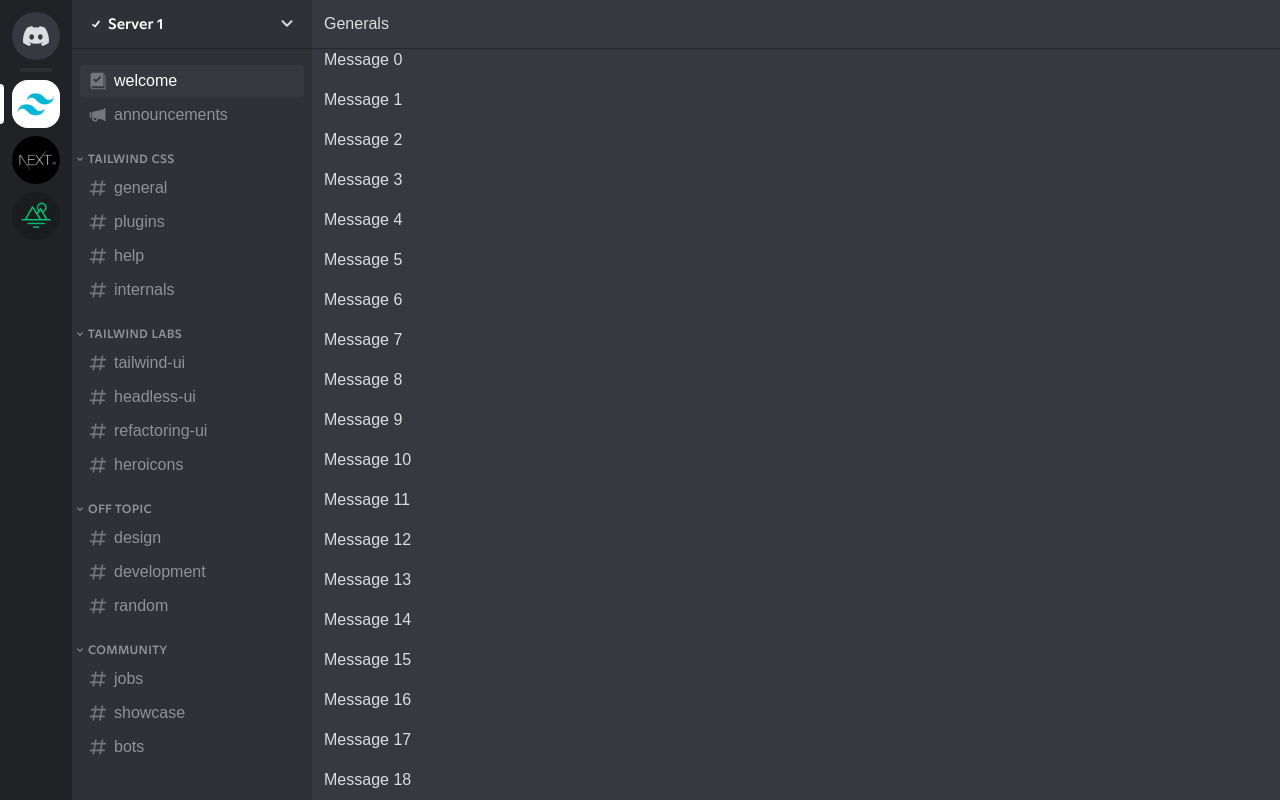
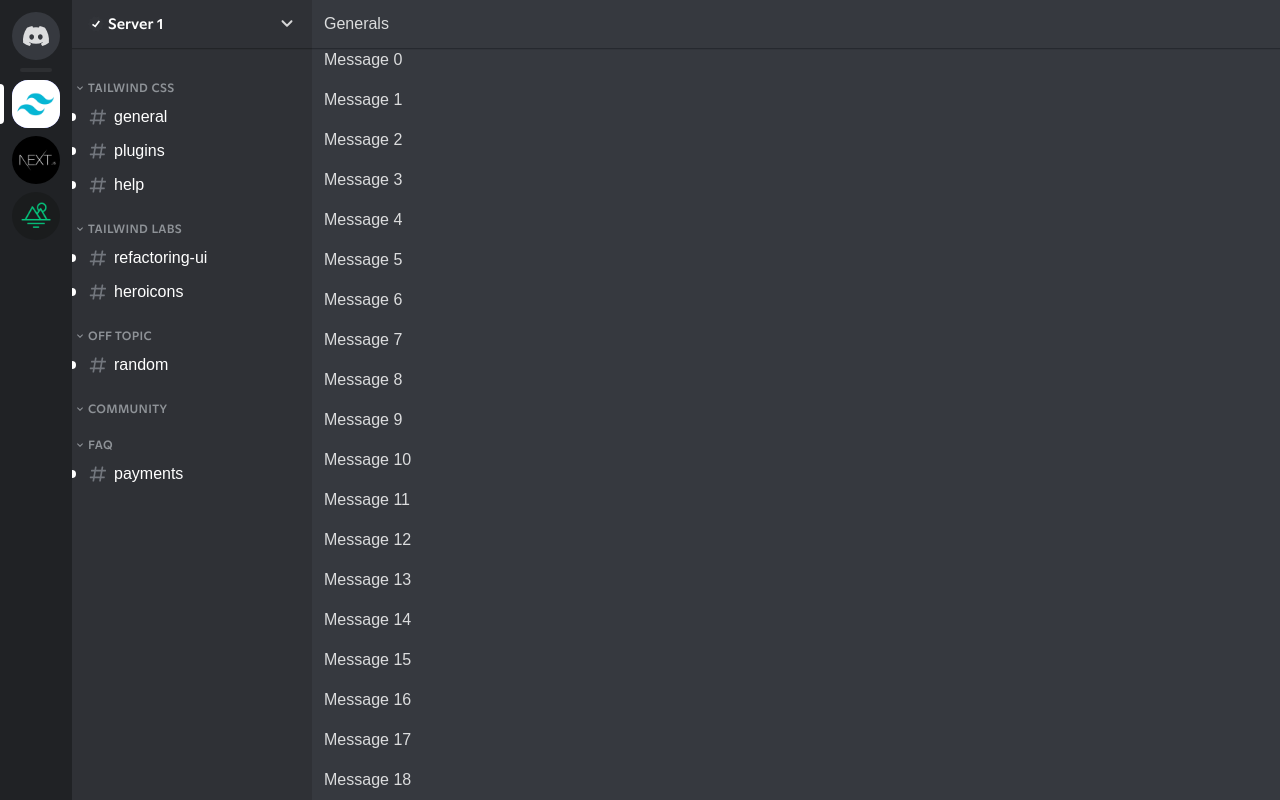
Before and after one commit to alimahdi-t/discord_ui_clone, a Next.js app: page /servers/1/channels/1 in a window 1280 px wide. Built offline with nearby package versions, Linux system fonts and the light colour scheme.

Commit message:
animate collapsable category and style unread channels

```diff
--- a/app/servers/[server]/channels/[channel]/page.tsx
+++ b/app/servers/[server]/channels/[channel]/page.tsx
@@ -1,15 +1,26 @@
+"use client";
 import * as Icons from "@/components/icons";
 
 import data from "@/data/data.json";
 import { ChannelLink } from "@/components/ChannelLink";
+import { useState } from "react";
+import { useParams } from "next/navigation";
 
-interface Props {
-  params: Promise<{ server: string; channel: string }>;
+const Server1 = () => {
+  const params = useParams<{ channel: string; server: string }>();
+  const { channel, server } = params;
+  console.log(channel);
+
+  const [closedCategories, setClosedCategories] = useState<number[]>([]);
+
+  function toggleCategory(categoryId: number) {
+    setClosedCategories((closedCategories) =>
+      closedCategories.includes(categoryId)
+        ? closedCategories.filter((id) => id !== categoryId)
+        : [...closedCategories, categoryId],
+    );
   }
 
-const Server1 = async (props: Props) => {
-  const { channel, server } = await props.params;
-  console.log(channel);
   return (
     <>
       <div className="bg-gray-800 w-60 flex flex-col">
@@ -25,13 +36,27 @@ const Server1 = async (props: Props) => {
           {data["1"].categories.map((category) => (
             <div key={category.id}>
               {category.label && (
-                <button className="flex items-center px-0.5 text-xs font-ginto uppercase tracking-wide">
-                  <Icons.ArrowComponent className="w-3 h-3 mr-0.5" />
+                <button
+                  onClick={() => toggleCategory(category.id)}
+                  className="flex items-center px-0.5 text-xs font-ginto uppercase tracking-wide hover:text-gray-100"
+                >
+                  <Icons.ArrowComponent
+                    className={`${
+                      closedCategories.includes(category.id) ? "-rotate-90" : ""
+                    } w-3 h-3 mr-0.5 transition duration-200`}
+                  />
                   {category.label}
                 </button>
               )}
               <div className="space-y-0.5 mt-[5px]">
-                {category.channels.map((channel) => (
+                {category.channels
+                  .filter((channel) => {
+                    const categoryIsOpen = closedCategories.includes(
+                      category.id,
+                    );
+                    return categoryIsOpen || channel.unread;
+                  })
+                  .map((channel) => (
                     <ChannelLink
                       key={channel.id}
                       channel={channel}
--- a/components/ChannelLink.tsx
+++ b/components/ChannelLink.tsx
@@ -5,7 +5,7 @@ import { usePathname } from "next/navigation";
 
 interface Props {
   server: string;
-  channel: { id: number; label: string; icon?: string | null }; // Allow null
+  channel: { id: number; label: string; icon?: string | null; unread: boolean }; // Allow null
 }
 
 export const ChannelLink = ({ server, channel, ...props }: Props) => {
@@ -15,16 +15,26 @@ export const ChannelLink = ({ server, channel, ...props }: Props) => {
       : Icons.HashtagIcon;
   const pathname = usePathname();
   const active = pathname === `/servers/${server}/channels/${channel.id}`;
+  const state = active
+    ? "active"
+    : channel.unread
+    ? "inactiveUnread"
+    : "inactiveRead";
+
+  const classes = {
+    active: "text-white bg-gray-600/30",
+    inactiveUnread: "text-white hover:bg-gray-600/15 active:bg-gray-600/30",
+    inactiveRead: "text-gray-300 hover:text-gray-100 active:bg-gray-600/30",
+  };
   return (
     <Link
       href={`/servers/${server}/channels/${channel.id}`}
-      className={`${
-        active
-          ? "text-white bg-gray-600/30"
-          : "text-gray-300 hover:text-gray-100 hover:bg-gray-600/15"
-      } flex items-center group px-2 mx-2 py-1 rounded`}
+      className={`${classes[state]} flex items-center group px-2 mx-2 py-1 rounded relative`}
       {...props}
     >
+      {state === "inactiveUnread" && (
+        <div className="absolute w-1 h-2 bg-white left-0 -ml-2 rounded-r-full"></div>
+      )}
       <Icon className="w-5 h-5 text-gray-400 mr-1.5" />
       {channel.label}
       <Icons.AddPersonIcon className="w-4 h-4 ml-auto text-gray-200 opacity-0 group-hover:opacity-100 hover:text-gray-100" />
--- a/data/data.json
+++ b/data/data.json
@@ -6,46 +6,55 @@
         "id": 1,
         "label": "",
         "channels": [
-          { "id": 1, "label": "welcome", "icon": "BookIcon" },
-          { "id": 2, "label": "announcements", "icon": "SpeakerphoneIcon" }
+          { "id": 1, "label": "welcome", "icon": "BookIcon","unread": false },
+          { "id": 2, "label": "announcements", "icon": "SpeakerphoneIcon","unread": false }
         ]
       },
       {
         "id": 2,
         "label": "Tailwind CSS",
         "channels": [
-          { "id": 3, "label": "general"},
-          { "id": 4, "label": "plugins" },
-          { "id": 5, "label": "help"},
-          { "id": 6, "label": "internals"}
+          { "id": 3, "label": "general", "unread": true},
+          { "id": 4, "label": "plugins", "unread": true },
+          { "id": 5, "label": "help", "unread": true},
+          { "id": 6, "label": "internals", "unread": false}
         ]
       },
       {
         "id": 3,
         "label": "Tailwind Labs",
         "channels": [
-          { "id": 7, "label": "tailwind-ui"},
-          { "id": 8, "label": "headless-ui"},
-          { "id": 9, "label": "refactoring-ui" },
-          { "id": 10, "label": "heroicons"}
+          { "id": 7, "label": "tailwind-ui", "unread": false},
+          { "id": 8, "label": "headless-ui","unread": false},
+          { "id": 9, "label": "refactoring-ui","unread": true },
+          { "id": 10, "label": "heroicons","unread": true}
         ]
       },
       {
         "id": 4,
         "label": "Off topic",
         "channels": [
-          { "id": 11, "label": "design" },
-          { "id": 12, "label": "development" },
-          { "id": 13, "label": "random" }
+          { "id": 11, "label": "design", "unread": false},
+          { "id": 12, "label": "development", "unread": false},
+          { "id": 13, "label": "random","unread": true }
         ]
       },
       {
         "id": 5,
         "label": "Community",
         "channels": [
-          { "id": 14, "label": "jobs"},
-          { "id": 15, "label": "showcase"},
-          { "id": 16, "label": "bots" }
+          { "id": 14, "label": "jobs","unread": false},
+          { "id": 15, "label": "showcase","unread": false},
+          { "id": 16, "label": "bots", "unread": false}
+        ]
+      },
+      {
+        "id": 6,
+        "label": "FAQ",
+        "channels": [
+          { "id": 17, "label": "payments","unread": true},
+          { "id": 18, "label": "courses","unread": false},
+          { "id": 19, "label": "important", "unread": false}
         ]
       }
     ]
```
Lines whose indentation alone changed are shown as unchanged.
